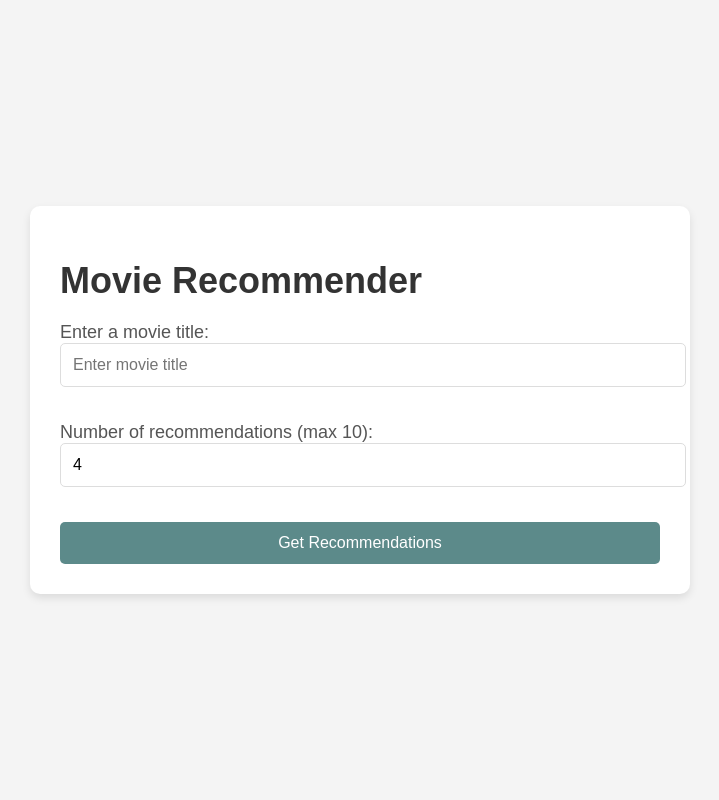
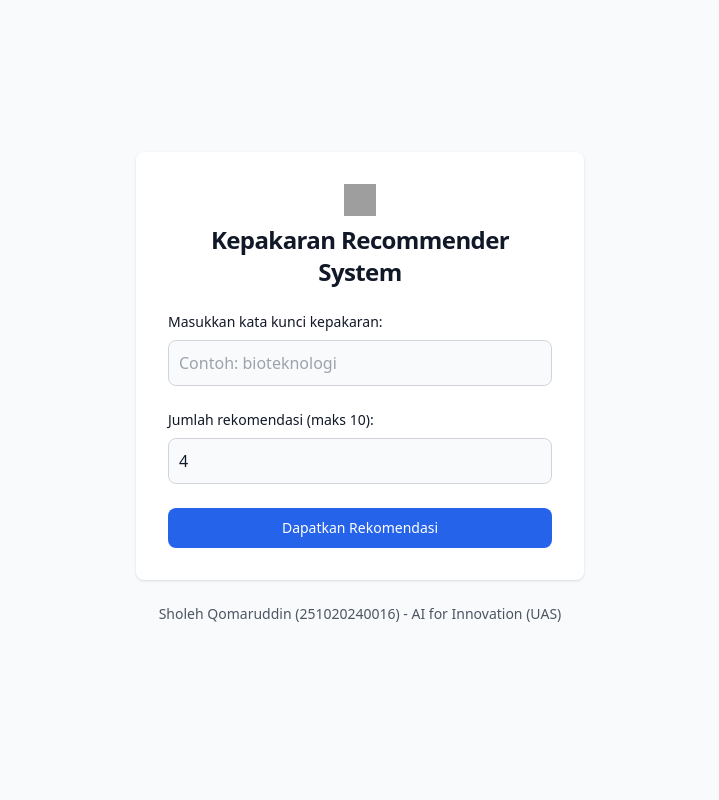
Before and after one commit to esqlite/Kepakaran_Recommender, a Flask app: page / in a window 1280 px wide. Shown: the whole page, without its empty margins (280-999 px from the left). Run offline with Flask 3, Linux system fonts and the light colour scheme; parts of the project's set-up code (start-up, migrations or seed data) failed here and were passed over; some libraries are stand-ins or nearby versions; grey boxes are pictures that could not be loaded.

Commit message:
Initial commit

```diff
--- a/app.py
+++ b/app.py
@@ -1,145 +1,50 @@
 from flask import Flask, render_template, request
 import pandas as pd
-import numpy as np
-import ast
-from fuzzywuzzy import process
 from sklearn.feature_extraction.text import TfidfVectorizer
 from sklearn.metrics.pairwise import cosine_similarity
 from sklearn.neighbors import NearestNeighbors
-import requests
 
-# Load movie and credits data
-movies = pd.read_csv('datasets/tmdb_5000_movies.csv')
-credits = pd.read_csv('datasets/tmdb_5000_credits.csv')
+# Load dataset
+pakar_df = pd.read_excel('datasets/pakar.xlsx')
 
-# Preprocessing
-credits = credits.rename(columns={'movie_id': 'id'})
-movies = movies.merge(credits, on='id')
-movies['genres'] = movies['genres'].fillna('')
-movies['cast'] = movies['cast'].fillna('')
-movies['genres'] = movies['genres'].apply(lambda x: [i['name'] for i in ast.literal_eval(x)] if isinstance(x, str) else [])
-movies['cast'] = movies['cast'].apply(lambda x: [i['name'] for i in ast.literal_eval(x)] if isinstance(x, str) else [])
-movies['combined_features'] = movies['genres'].apply(lambda x: ' '.join(x)) + ' ' + movies['cast'].apply(lambda x: ' '.join(x))
-movies = movies.drop(columns=['title_y'])
-movies = movies.rename(columns={'title_x': 'title'})
+# Debugging: Print kolom dan beberapa baris awal untuk memastikan data benar
+print(pakar_df.columns)  # Melihat daftar kolom yang tersedia
+print(pakar_df.head())   # Menampilkan beberapa baris pertama dataset
 
-# Function to combine features into a single string
-def combine_features(row):
-    # Handle missing or non-string values by converting to string
-    genres = " ".join(row['genres']) if isinstance(row['genres'], list) else str(row['genres'])
-    keywords = " ".join(row['keywords']) if isinstance(row['keywords'], list) else str(row['keywords'])
-    cast = " ".join(row['cast']) if isinstance(row['cast'], list) else str(row['cast'])
-    overview = str(row['overview'])  # Ensure 'overview' is a string
-
-    # Combine all features into a single string
-    return genres + ' ' + keywords + ' ' + cast + ' ' + overview
-
-# Apply the function to create the 'combined_features' column
-movies['combined_features'] = movies.apply(combine_features, axis=1)
-
-# Function to extract 'name' from a list of dictionaries
-def extract_names(data):
-    try:
-        # If the data is a string representation of a list, convert it back to a list
-        if isinstance(data, str):
-            data = ast.literal_eval(data)
-
-        # If it's a list of dictionaries, extract the 'name' field from each dictionary
-        if isinstance(data, list):
-            names = [item['name'] for item in data if isinstance(item, dict)]
-            return " ".join(names)  # Join names with a space
-        else:
-            return ""  # Return empty string if it's not a valid list
-    except:
-        return ""  # Return empty string if an error occurs
-
-# Function to combine features into a single string
-def combine_features(row):
-    # Extract the 'name' field for each feature (genres, keywords, cast)
-    genres = extract_names(row['genres'])
-    keywords = extract_names(row['keywords'])
-    cast = extract_names(row['cast'])
-    overview = str(row['overview'])  # Ensure 'overview' is a string
-
-    # Combine all features into a single string
-    return genres + ' ' + keywords + ' ' + cast + ' ' + overview
-
-# Apply the function to create the 'combined_features' column
-movies['combined_features'] = movies.apply(combine_features, axis=1)
-
-def clean_keywords(keywords_str):
-    # If the keyword string is empty or None, return an empty set
-    if not keywords_str:
-        return set()  # Return empty set if no keywords exist
-
-    try:
-        # Safely evaluate the string to convert it to a list of dictionaries
-        keywords_list = ast.literal_eval(keywords_str)
-    except:
-        return set()  # Return empty set if evaluation fails
-
-    # Extract 'name' field from each dictionary in the list (if it's a dictionary and has 'name' key)
-    cleaned_keywords = [kw['name'] for kw in keywords_list if isinstance(kw, dict) and 'name' in kw]
-
-    # Debugging: Print cleaned keywords
-    #print(f"Cleaned keywords: {cleaned_keywords}")
-
-    # Return a set of cleaned keywords
-    return set(cleaned_keywords)
-
-def fetch_poster(movie_id):
-    url = f"https://api.themoviedb.org/3/movie/{movie_id}?api_key=8265bd1679663a7ea12ac168da84d2e8&language=en-US"
-    data = requests.get(url).json()
-    poster_path = data.get('poster_path', '')
-    full_path = f"https://image.tmdb.org/t/p/w500/{poster_path}" if poster_path else "https://via.placeholder.com/300x450?text=No+Image"
-    return full_path
+# Isi nilai kosong pada kolom 'nama' dengan 'Unknown Expert' untuk menghindari error
+pakar_df['name'] = pakar_df['name'].fillna('Unknown Expert')
 
 # TF-IDF and cosine similarity
-tfidf = TfidfVectorizer(stop_words='english')
-tfidf_matrix = tfidf.fit_transform(movies['combined_features'])
+vectorizer = TfidfVectorizer(stop_words='english')
+# Using the 'pakar' column for analysis
+tfidf_matrix = vectorizer.fit_transform(pakar_df['pakar'].fillna(''))
 cosine_sim = cosine_similarity(tfidf_matrix, tfidf_matrix)
 
-# Use KNN to find the most similar movies based on TF-IDF features
+# KNN setup
 knn = NearestNeighbors(n_neighbors=6, metric='cosine')
 knn.fit(tfidf_matrix)
 
 # Flask App
 app = Flask(__name__)
 
-# Fuzzy matching for titles
-def get_movie_index(movie_title):
-    best_match, score = process.extractOne(movie_title, movies['title'].values)
-    if score < 70:
-        return None
-    return movies[movies['title'] == best_match].index[0]
-
-def recommend_movies(movie_title, top_n=5):
-    movie_index = get_movie_index(movie_title)
-    if movie_index is None:
-        return []
-
-    # Fit KNN on the tf-idf matrix
-    knn = NearestNeighbors(n_neighbors=top_n + 1, metric='cosine')
-    knn.fit(tfidf_matrix)
-
-    # Get nearest neighbors for the selected movie
-    distances, indices = knn.kneighbors(tfidf_matrix[movie_index])
+# Function to find the index of the most similar experts
+def recommend_experts(keyword, top_n=5):
+    keyword_tfidf = vectorizer.transform([keyword])
+    distances, indices = knn.kneighbors(keyword_tfidf, n_neighbors=top_n + 1)
 
     recommendations = []
-    for i in range(1, len(indices[0])):  # Skip the first movie (the input movie itself)
-        similar_movie_index = indices[0][i]
-        similar_movie_title = movies.iloc[similar_movie_index]['title']
-        movie_id = movies.iloc[similar_movie_index]['id']
-        poster_url = fetch_poster(movie_id)  # Fetch poster dynamically
-
+    for i in range(1, len(indices[0])):  # Skip the first result (the query itself)
+        idx = indices[0][i]
+        expert = pakar_df.iloc[idx]
         recommendations.append({
-            'title': similar_movie_title,
-            'poster': poster_url,
-            'movie_title': similar_movie_title  # Add movie title to be passed to the front-end
+            'name': expert['name'],  # Pastikan 'name' sesuai dengan nama kolom di dataset
+            'image': expert['image'],
+            'jenjang': expert['jenjang'],
+            'h_index': expert['h_index'],
+            'scopus': expert['scopus'],
+            'pakar': expert['pakar']
         })
-
     return recommendations
-
 
 @app.route('/')
 def index():
@@ -147,15 +52,15 @@ def index():
 
 @app.route('/recommend', methods=['POST'])
 def recommend():
-    movie_title = request.form['movie_title']
-    num_recommendations = int(request.form.get('num_recommendations', 4))  # Default to 4 if not provided
-    recommendations = recommend_movies(movie_title, top_n=num_recommendations)
+    pakar_query = request.form['pakar_query']
+    num_recommendations = int(request.form.get('num_recommendations', 4))  # Default to 4 recommendations
+
+    recommendations = recommend_experts(pakar_query, top_n=num_recommendations)
 
     if not recommendations:
-        return render_template('index.html', error="Movie not found or no recommendations.")
+        return render_template('index.html', error="No experts found for the given keyword.")
 
-    return render_template('recommendations.html', movie_title=movie_title, recommendations=recommendations)
-
+    return render_template('recommendations.html', pakar_query=pakar_query, recommendations=recommendations)
 
 if __name__ == '__main__':
     app.run(debug=True)
--- a/templates/index.html
+++ b/templates/index.html
@@ -3,108 +3,38 @@
 <head>
     <meta charset="UTF-8">
     <meta name="viewport" content="width=device-width, initial-scale=1.0">
-    <title>Movie Recommender</title>
-    <style>
-        body {
-            font-family: 'Arial', sans-serif;
-            background-color: #f4f4f4;
-            margin: 0;
-            padding: 0;
-            display: flex;
-            flex-direction: column;
-            justify-content: center;
-            align-items: center;
-            height: 100vh;
-        }
-
-        h1 {
-            color: #333;
-            font-size: 36px;
-            margin-bottom: 20px;
-        }
-
-        .container {
-            background-color: #fff;
-            padding: 30px;
-            border-radius: 10px;
-            box-shadow: 0 4px 8px rgba(0, 0, 0, 0.1);
-            width: 100%;
-            max-width: 600px;
-        }
-
-        form {
-            display: flex;
-            flex-direction: column;
-        }
-
-        label {
-            font-size: 18px;
-            margin-bottom: 10px;
-            color: #555;
-        }
-
-        input[type="text"], input[type="number"] {
-            padding: 12px;
-            font-size: 16px;
-            margin-bottom: 15px;
-            border: 1px solid #ddd;
-            border-radius: 5px;
-        }
-
-        input[type="text"]:focus, input[type="number"]:focus {
-            outline-color: #5c8a8a;
-            border-color: #5c8a8a;
-        }
-
-        button {
-            padding: 12px 20px;
-            background-color: #5c8a8a;
-            color: #fff;
-            font-size: 16px;
-            border: none;
-            border-radius: 5px;
-            cursor: pointer;
-            transition: background-color 0.3s ease;
-        }
-
-        button:hover {
-            background-color: #487a7a;
-        }
-
-        .error {
-            color: red;
-            font-size: 18px;
-            margin-top: 20px;
-        }
-
-        .input-container {
-            margin-bottom: 20px;
-        }
-
-        .input-container input {
-            width: 100%;
-        }
-
-    </style>
+    <title>Kepakaran Recommender</title>
+    <!-- Tailwind CSS -->
+    <script src="https://cdn.tailwindcss.com"></script>
 </head>
-<body>
-    <div class="container">
-        <h1>Movie Recommender</h1>
-        <form method="POST" action="/recommend">
-            <div class="input-container">
-                <label for="movie_title">Enter a movie title:</label>
-                <input type="text" name="movie_title" placeholder="Enter movie title" required>
+<body class="bg-gray-50 dark:bg-gray-900">
+    <section class="flex flex-col items-center justify-center px-6 py-8 mx-auto md:h-screen lg:py-0">
+        <div class="w-full bg-white rounded-lg shadow dark:border sm:max-w-md xl:p-0 dark:bg-gray-800 dark:border-gray-700">
+            <div class="p-6 space-y-4 md:space-y-6 sm:p-8">
+                <h1 class="text-xl font-bold leading-tight tracking-tight text-center text-gray-900 md:text-2xl dark:text-white">
+                    <img class="w-8 h-8 mx-auto mb-2" src="https://fivetran.com/static-assets-dashboard/_next/static/media/Fivetran_icon.7a0e3009.svg" alt="logo">
+                    Kepakaran Recommender System
+                </h1>
+                <form class="space-y-4 md:space-y-6" method="POST" action="/recommend">
+                    <div>
+                        <label for="pakar_query" class="block mb-2 text-sm font-medium text-gray-900 dark:text-white">Masukkan kata kunci kepakaran:</label>
+                        <input type="text" name="pakar_query" id="pakar_query" class="bg-gray-50 border border-gray-300 text-gray-900 rounded-lg focus:ring-primary-600 focus:border-primary-600 block w-full p-2.5 dark:bg-gray-700 dark:border-gray-600 dark:placeholder-gray-400 dark:text-white dark:focus:ring-blue-500 dark:focus:border-blue-500" placeholder="Contoh: bioteknologi" required>
                     </div>
-            <div class="input-container">
-                <label for="num_recommendations">Number of recommendations (max 10):</label>
-                <input type="number" name="num_recommendations" min="1" max="10" value="4" required>
+                    <div>
+                        <label for="num_recommendations" class="block mb-2 text-sm font-medium text-gray-900 dark:text-white">Jumlah rekomendasi (maks 10):</label>
+                        <input type="number" name="num_recommendations" id="num_recommendations" min="1" max="10" value="4" class="bg-gray-50 border border-gray-300 text-gray-900 rounded-lg focus:ring-primary-600 focus:border-primary-600 block w-full p-2.5 dark:bg-gray-700 dark:border-gray-600 dark:placeholder-gray-400 dark:text-white dark:focus:ring-blue-500 dark:focus:border-blue-500" required>
                     </div>
-            <button type="submit">Get Recommendations</button>
+                    <button type="submit" class="w-full text-white bg-blue-600 hover:bg-blue-700 focus:ring-4 focus:outline-none focus:ring-blue-300 font-medium rounded-lg text-sm px-5 py-2.5 text-center dark:bg-blue-600 dark:hover:bg-blue-700 dark:focus:ring-blue-800">Dapatkan Rekomendasi</button>
                 </form>
 
                 {% if error %}
-            <p class="error">{{ error }}</p>
+                    <div class="p-4 mt-4 text-sm text-red-800 rounded-lg bg-red-50 dark:bg-gray-800 dark:text-red-400">{{ error }}</div>
                 {% endif %}
             </div>
+        </div>
+        <div class="p-6 text-center text-sm text-gray-600 dark:text-gray-300">
+                Sholeh Qomaruddin (251020240016) - AI for Innovation (UAS)<br>
+        </div>
+    </section>
 </body>
 </html>
```
Also changed, not shown: templates/recommendations.html (+47 -36 lines), README.md, 7 other files. Lines whose indentation alone changed are shown as unchanged.
